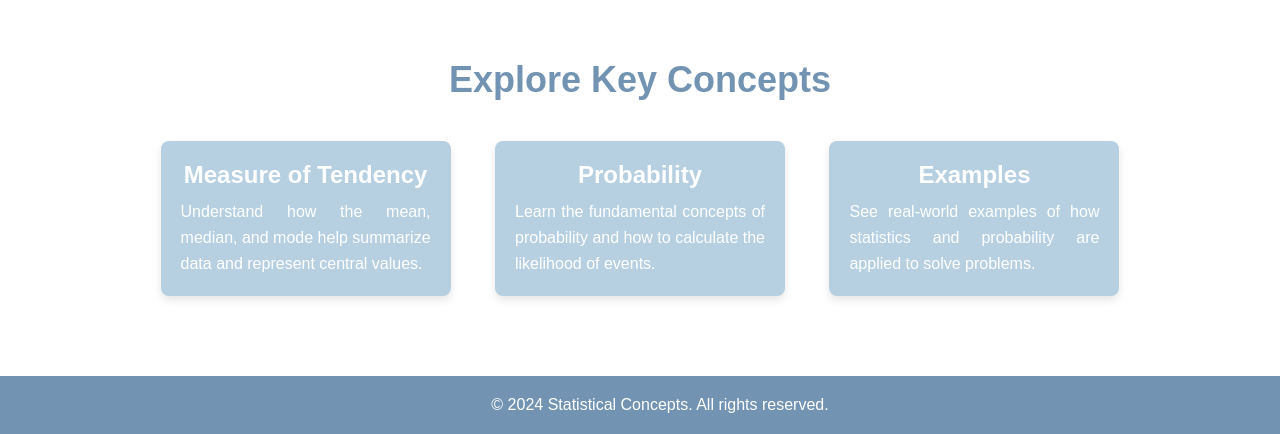
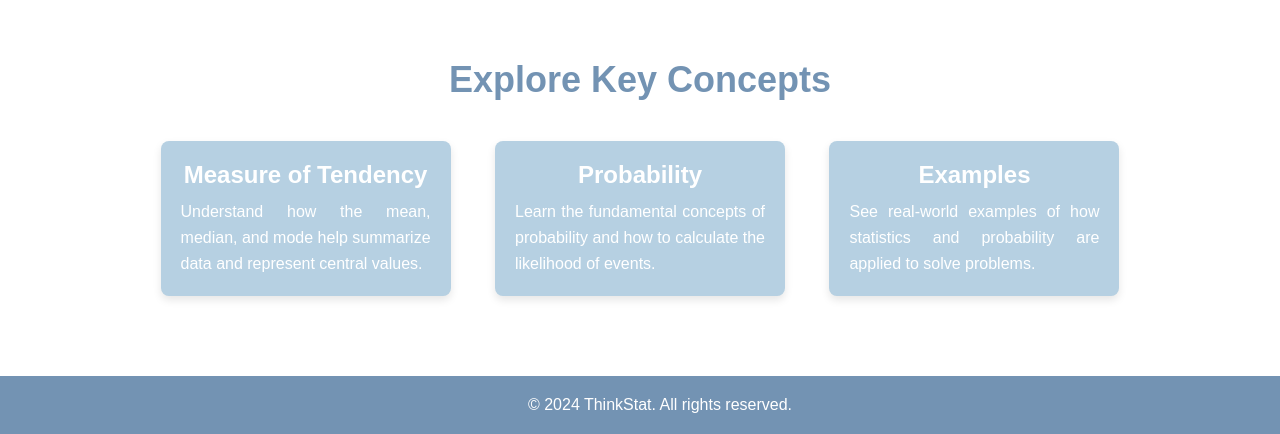
Before and after one commit to urx2me/ThinkStat, a Flask app: page / in a window 1280 px wide. Shown: the part 1095-1529 px from the top of the page. Run offline with Flask 3, Linux system fonts and the light colour scheme.

Commit message:
Update index.html

```diff
--- a/templates/index.html
+++ b/templates/index.html
@@ -3,7 +3,7 @@
 <head>
     <meta charset="UTF-8">
     <meta name="viewport" content="width=device-width, initial-scale=1.0">
-    <title>Homepage - Statistical Concepts</title>
+    <title>Homepage - ThinkStat</title>
     <style>
 
         body, h1, h2, h3, p {
@@ -166,7 +166,7 @@
 
     <section class="hero">
         <div class="content">
-            <h1>Welcome to Statistical Concepts</h1>
+            <h1>Welcome to ThinkStat</h1>
             <p style="color:white;">Explore the fascinating world of Statistics and Probability. Gain a deeper understanding of data analysis, decision-making, and uncertainty through key statistical concepts.</p>
         </div>
     </section>
@@ -198,7 +198,7 @@
     </section>
 
     <footer>
-        <p>&copy; 2024 Statistical Concepts. All rights reserved.</p>
+        <p>&copy; 2024 ThinkStat. All rights reserved.</p>
     </footer>
 
 </body>
```
